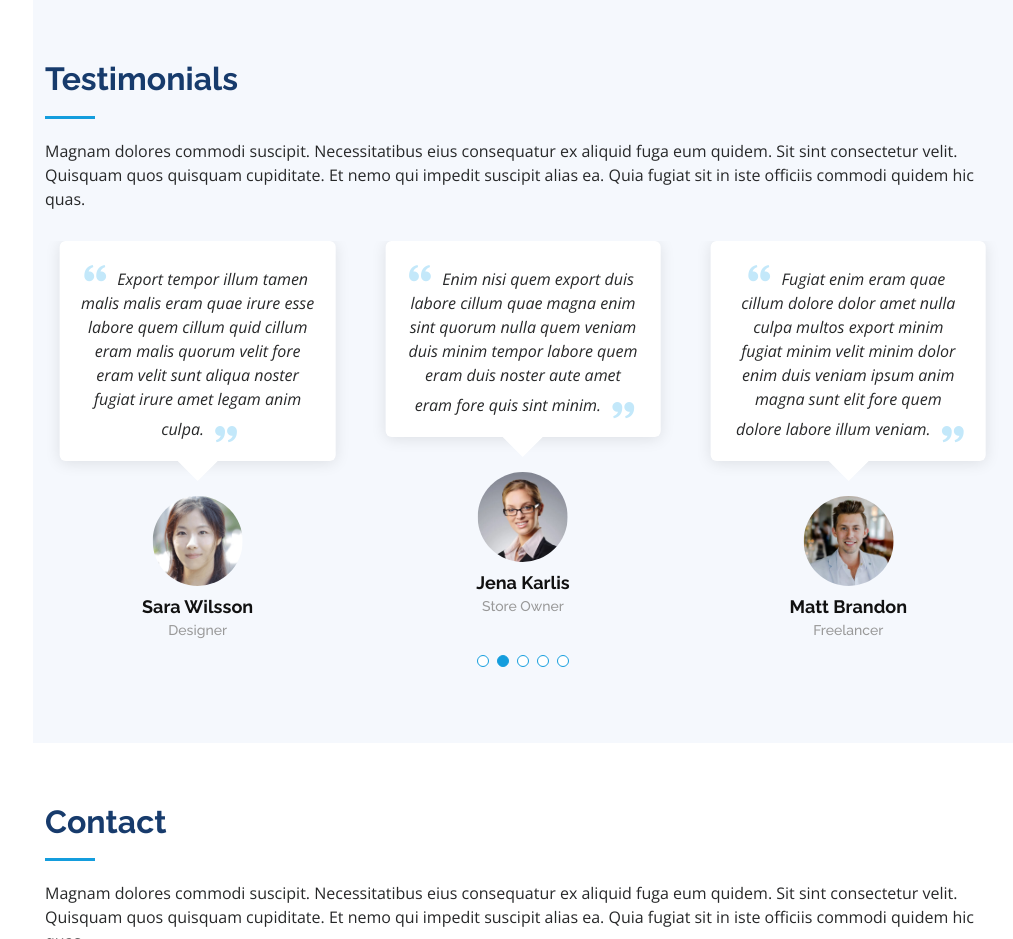
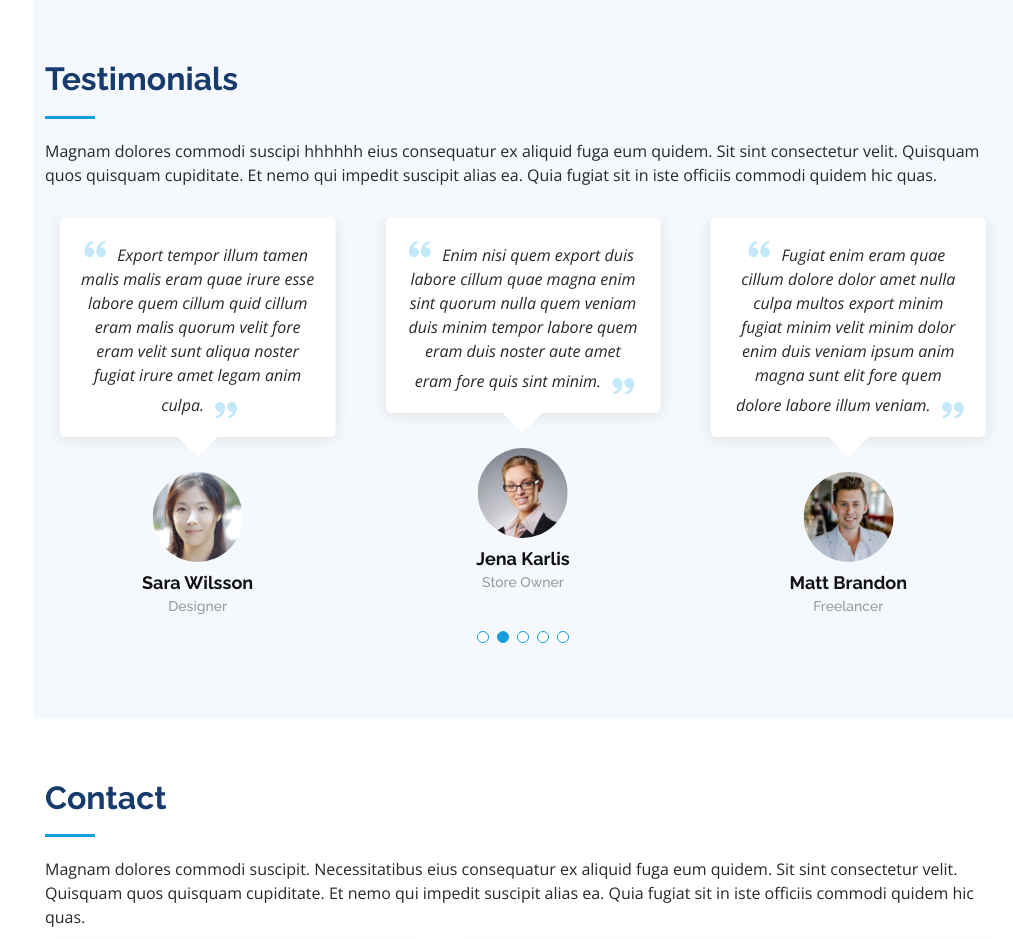
Before and after one commit to cloud-parrot-1/harshalrasal.io, a plain HTML site: page index.html in a window 1280 px wide. Shown: the part 5380-6319 px from the top of the page, without its empty margins (267-1280 px from the left). Drawn offline with nearby package versions, Linux system fonts and the light colour scheme.

Commit message:
Update index.html

```diff
--- a/index.html
+++ b/index.html
@@ -468,7 +468,7 @@
 
         <div class="section-title">
           <h2>Testimonials</h2>
-          <p>Magnam dolores commodi suscipit. Necessitatibus eius consequatur ex aliquid fuga eum quidem. Sit sint consectetur velit. Quisquam quos quisquam cupiditate. Et nemo qui impedit suscipit alias ea. Quia fugiat sit in iste officiis commodi quidem hic quas.</p>
+          <p>Magnam dolores commodi suscipi hhhhhh eius consequatur ex aliquid fuga eum quidem. Sit sint consectetur velit. Quisquam quos quisquam cupiditate. Et nemo qui impedit suscipit alias ea. Quia fugiat sit in iste officiis commodi quidem hic quas.</p>
         </div>
 
         <div class="testimonials-slider swiper-container" data-aos="fade-up" data-aos-delay="100">
```
